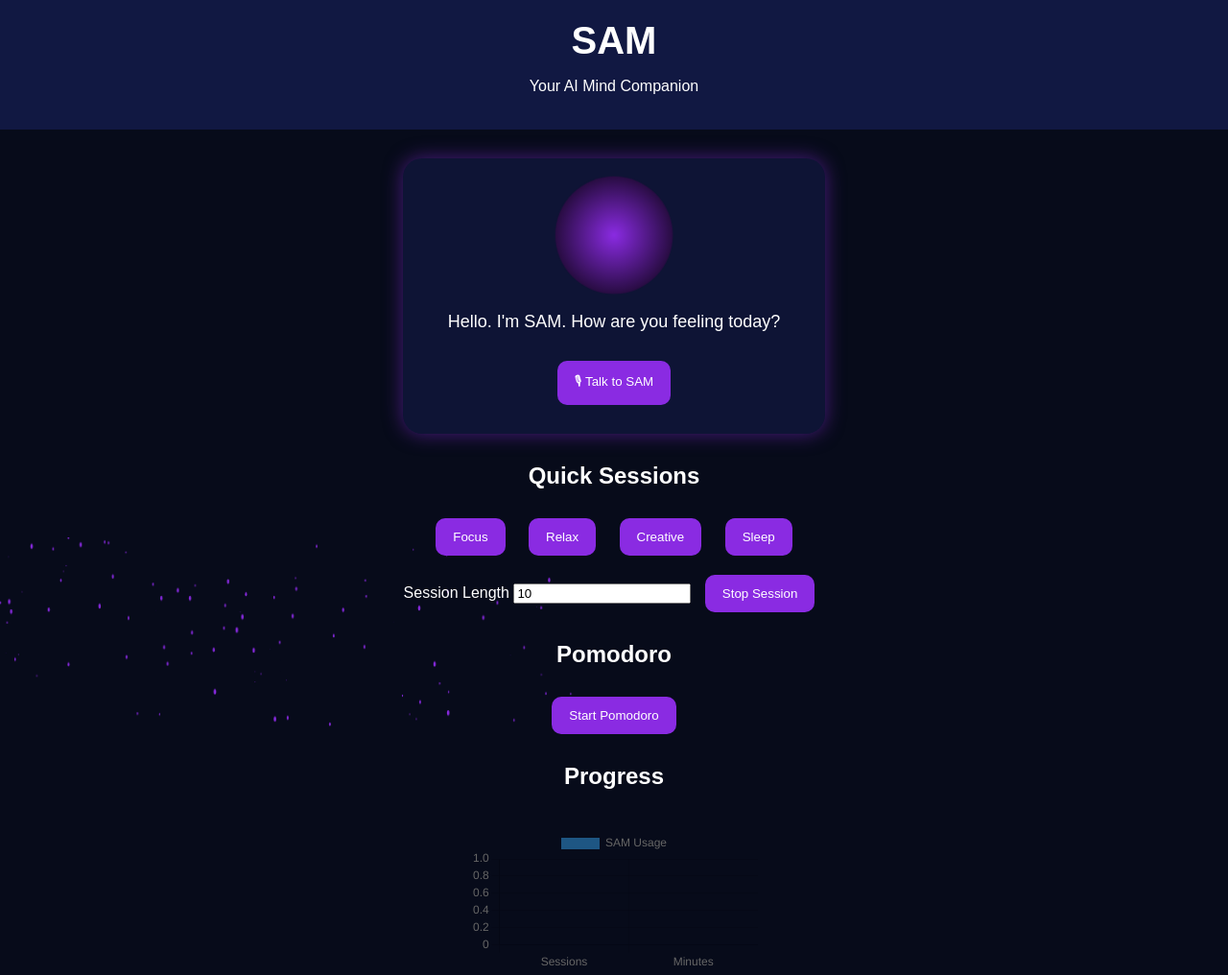
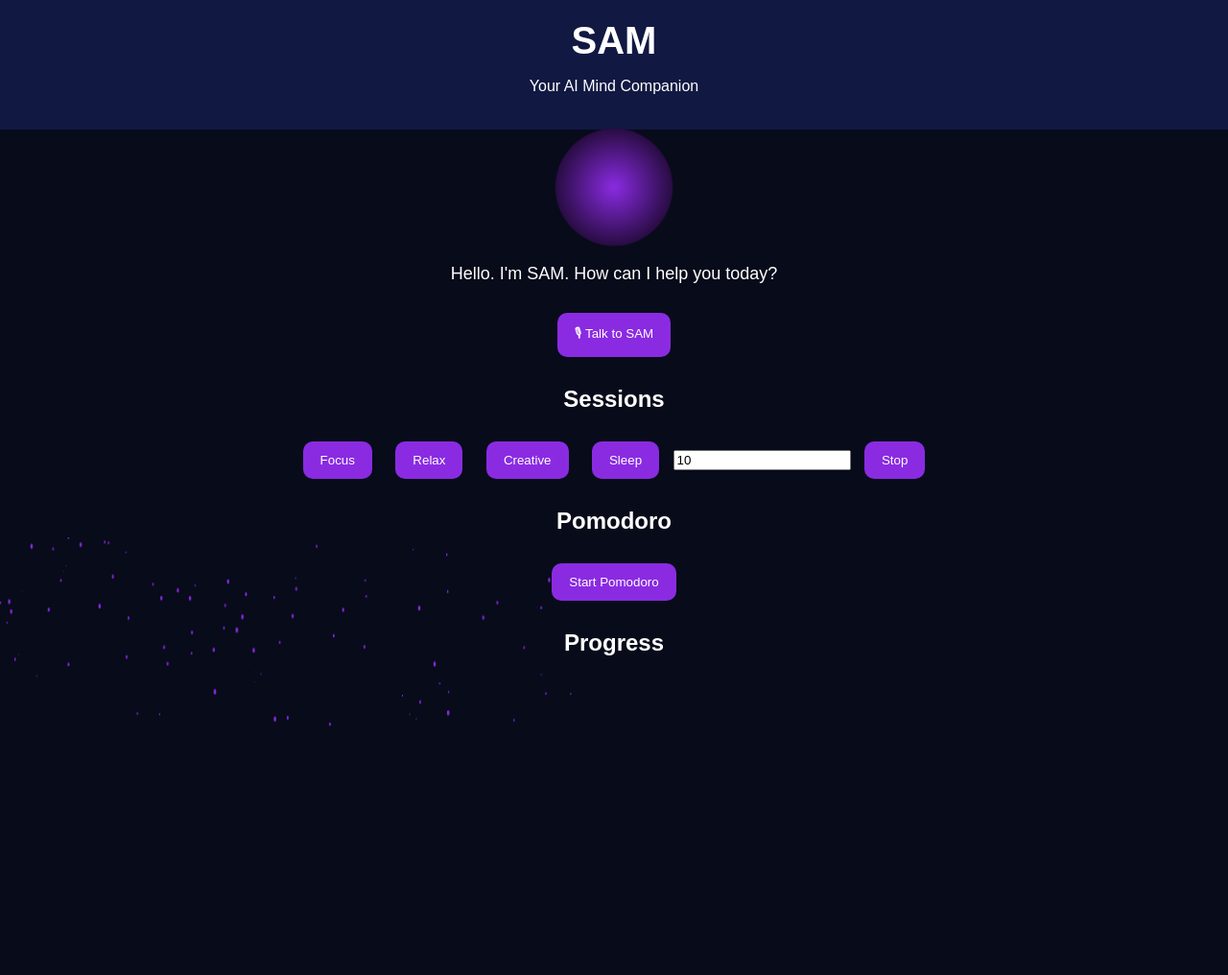
Before and after one commit to Mohammadsahil2/SAM, a plain HTML site: page index.html in a window 1280 px wide. Shown: the whole page at 96% size. After the commit the page ends 914 px from the top, so only its background shows below. Drawn offline with nearby package versions, Linux system fonts and the light colour scheme.

Commit message:
Refactor HTML structure and update text content

```diff
--- a/index.html
+++ b/index.html
@@ -15,42 +15,39 @@
 
 <body>
 
-<div id="app">
+<header>
 
-<header>
 <h1>SAM</h1>
 <p>Your AI Mind Companion</p>
+
 </header>
 
-<section class="companion">
+<section id="companion">
 
 <div id="avatar"></div>
 
 <div id="samText">
-Hello. I'm SAM. How are you feeling today?
+
+Hello. I'm SAM. How can I help you today?
+
 </div>
 
 <button onclick="startListening()">🎙 Talk to SAM</button>
 
 </section>
 
-<section class="controls">
+<section id="sessions">
 
-<h2>Quick Sessions</h2>
-
-<div class="buttons">
+<h2>Sessions</h2>
 
 <button onclick="startSession('focus')">Focus</button>
 <button onclick="startSession('relax')">Relax</button>
 <button onclick="startSession('creative')">Creative</button>
 <button onclick="startSession('sleep')">Sleep</button>
 
-</div>
+<input type="number" id="sessionLength" value="10">
 
-<label>Session Length</label>
-<input id="sessionLength" type="number" value="10">
-
-<button onclick="stopSession()">Stop Session</button>
+<button onclick="stopSession()">Stop</button>
 
 </section>
 
@@ -68,14 +65,12 @@ Hello. I'm SAM. How are you feeling today?
 
 <h2>Progress</h2>
 
-<canvas id="chart"></canvas>
+<canvas id="progressChart"></canvas>
 
 </section>
 
 <canvas id="visuals"></canvas>
 
-</div>
-
 <script src="script.js"></script>
 
 </body>
```
